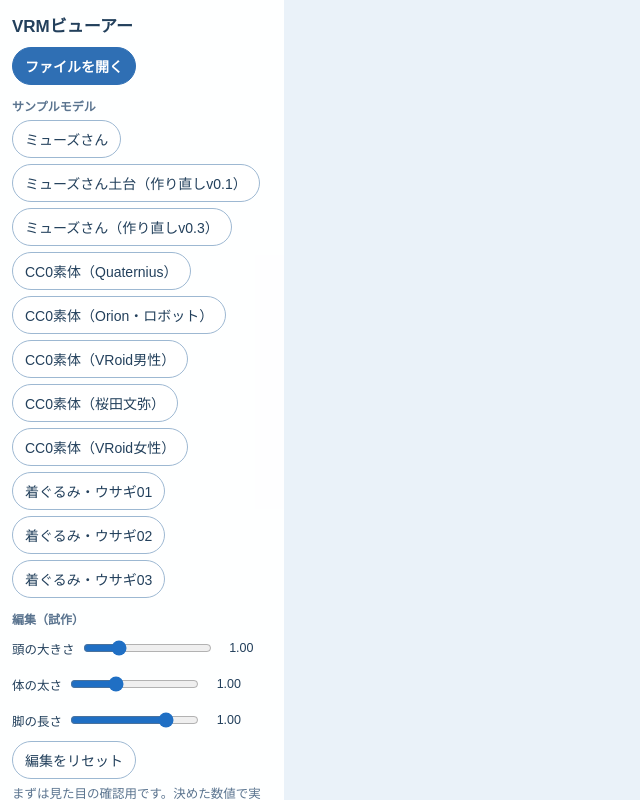
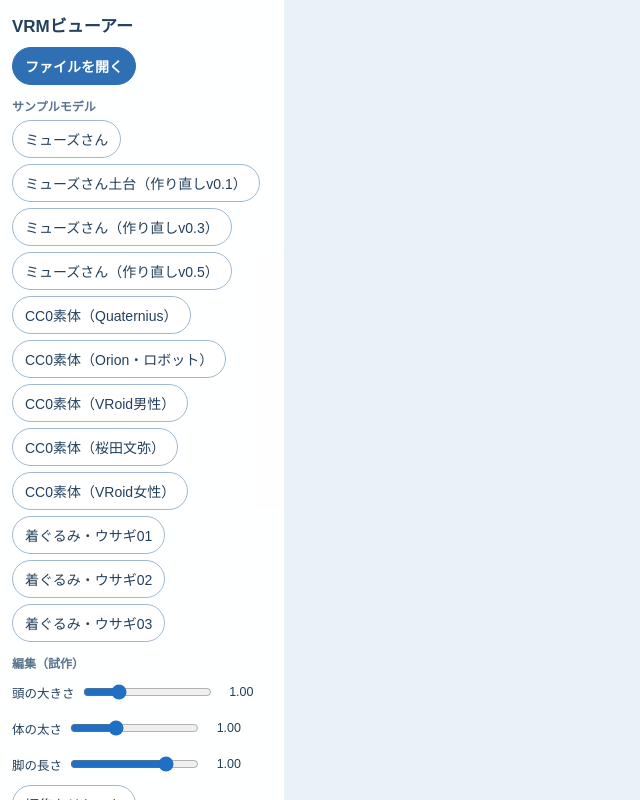
Before and after one commit to oosawak/oosawak.github.io, a plain HTML site: page materials/vrm-viewer/index.html in a window 1280 px wide. Shown: the whole page, without its empty margins (0-640 px from the left). Drawn offline with Linux system fonts and the light colour scheme; some packages are replaced by stand-ins of ours; a script that the page names is missing.

Commit message:
VRM viewer: Muse-san remake v0.5 (body shell and arm sleeves on v0.3)

```diff
--- a/materials/vrm-viewer/index.html
+++ b/materials/vrm-viewer/index.html
@@ -46,6 +46,7 @@
     <a class="btn" href="?url=samples/muse-san.vrm">ミューズさん</a>
     <a class="btn" href="?url=samples/muse-remake-v01.vrm">ミューズさん土台（作り直しv0.1）</a>
     <a class="btn" href="?url=samples/muse-remake-v03.vrm">ミューズさん（作り直しv0.3）</a>
+    <a class="btn" href="?url=samples/muse-remake-v05.vrm">ミューズさん（作り直しv0.5）</a>
     <a class="btn" href="?url=samples/quaternius-base-cc0.vrm">CC0素体（Quaternius）</a>
     <a class="btn" href="?url=samples/orion-cc0.vrm">CC0素体（Orion・ロボット）</a>
     <a class="btn" href="?url=samples/hair-sample-male-cc0.vrm">CC0素体（VRoid男性）</a>
```
Also changed, not shown: 1 other file.
